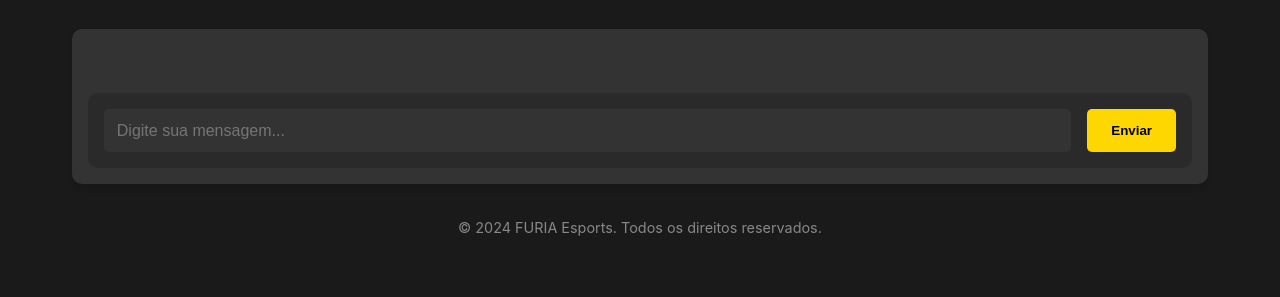
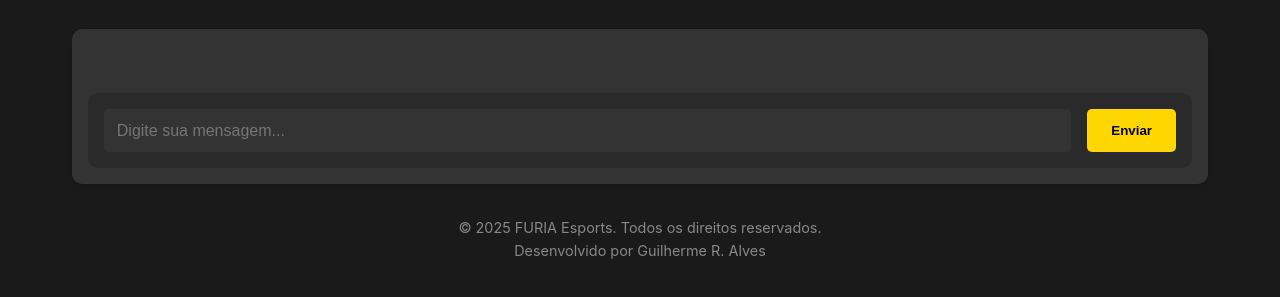
Before and after one commit to athena272/gemini-nodejs, a website: page index.html in a window 1280 px wide. Shown: the part 177-474 px from the top of the page. Drawn offline with Linux system fonts and the light colour scheme.

Commit message:
Update index.html

```diff
--- a/index.html
+++ b/index.html
@@ -29,7 +29,8 @@
         </main>
 
         <footer>
-            <p>© 2024 FURIA Esports. Todos os direitos reservados.</p>
+            <p>© 2025 FURIA Esports. Todos os direitos reservados.</p>
+            <p>Desenvolvido por Guilherme R. Alves</p>
         </footer>
     </div>
 
```
